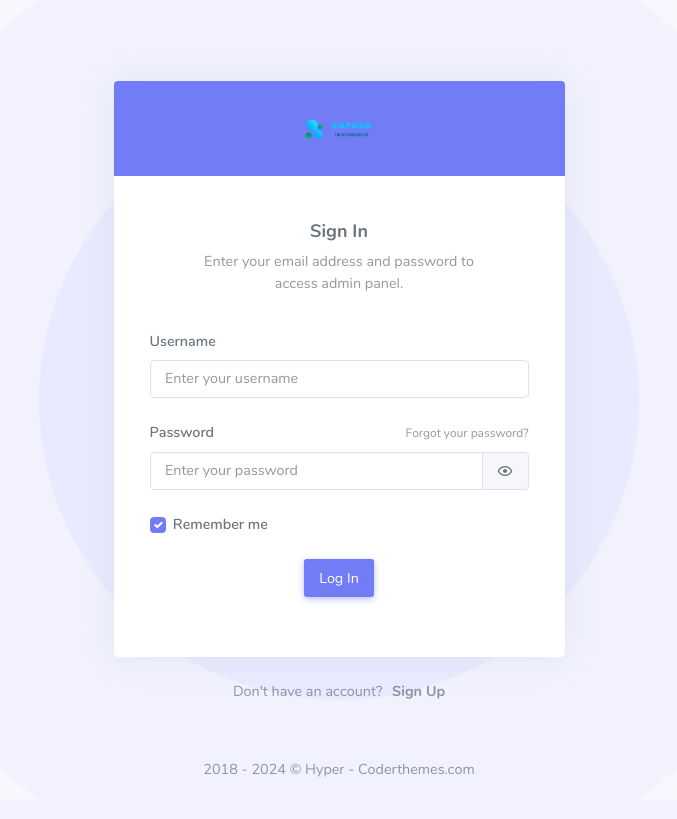
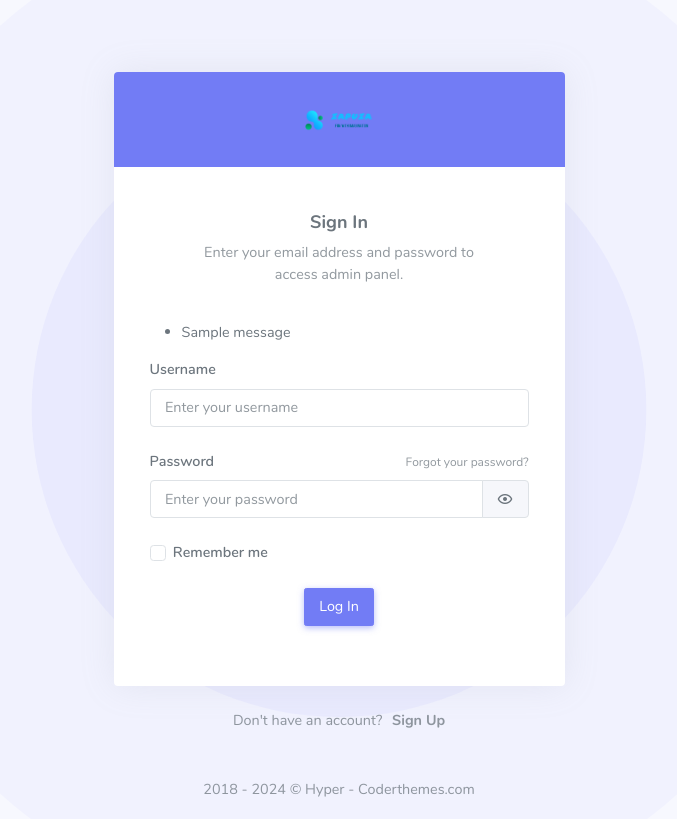
Before and after one commit to Zapuzallp/FMTE, a Django app: page /accounts/login/ in a window 1280 px wide. Shown: the whole page, without its empty margins (301-978 px from the left). Run offline with Django 4.2, Linux system fonts and the light colour scheme; tables that the repository leaves empty hold one stand-in row (values such as "Sample post"); one stand-in notice (Sample message) is shown; some libraries are stand-ins or nearby versions.

Commit message:
invalid credentials message

```diff
--- a/home/customViews/authView.py
+++ b/home/customViews/authView.py
@@ -17,11 +17,11 @@ class LoginView(View):
         try:
             user = authenticate(request, username=username, password=password)
             if user is not None:
-                login(request, user)
                 if remember_me:
                     request.session.set_expiry(7 * 24 * 60 * 60)  # 7 days
                 else:
                     request.session.set_expiry(0)
+                login(request, user)
                 return redirect('dashboard')
             messages.error(request, 'Invalid Credentials')
             return redirect("login")
@@ -33,6 +33,7 @@ class LoginView(View):
 class LogoutView(View):
     def get(self, request):
         if request.user.is_authenticated:
+            request.session.set_expiry(0)
             logout(request)
             messages.info(request, 'You have successfully Logged Out')
         return redirect('login')
--- a/templates/auth/login.html
+++ b/templates/auth/login.html
@@ -53,6 +53,16 @@
                                 <h4 class="text-dark-50 text-center pb-0 fw-bold">Sign In</h4>
                                 <p class="text-muted mb-4">Enter your email address and password to access admin panel.</p>
                             </div>
+                            {% if messages %}
+                            <ul class="messages">
+                                {% for message in messages %}
+                                <li {% if message.tags == 'error' %} style="color: red; font-weight: bold;"{% endif %}>
+                                {{ message }}
+                                </li>
+                                {% endfor %}
+                            </ul>
+                            {% endif %}
+
 
                             <form action="{% url 'login' %}" method="post">
                                 {% csrf_token %}
@@ -75,7 +85,7 @@
                                 <div class="mb-3 mb-3">
                                     <div class="form-check">
                                         <input type="checkbox" class="form-check-input" id="checkbox-signin"
-                                               name="checkbox-signin" value="true" checked>
+                                               name="checkbox-signin" value="false" >
                                         <label class="form-check-label" for="checkbox-signin">Remember me</label>
                                     </div>
                                 </div>
```
